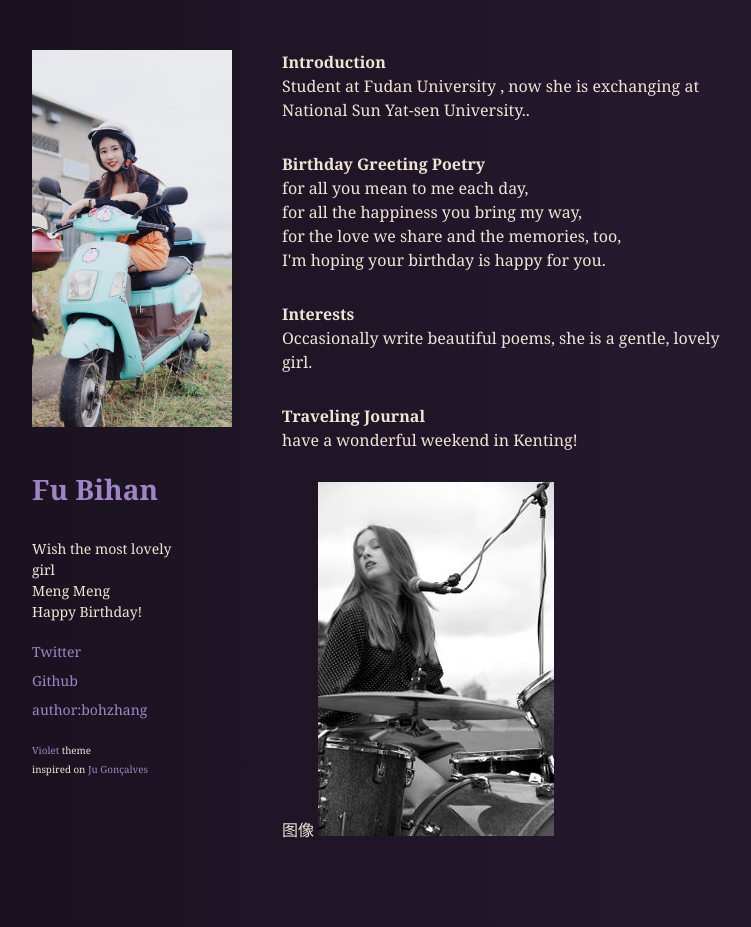
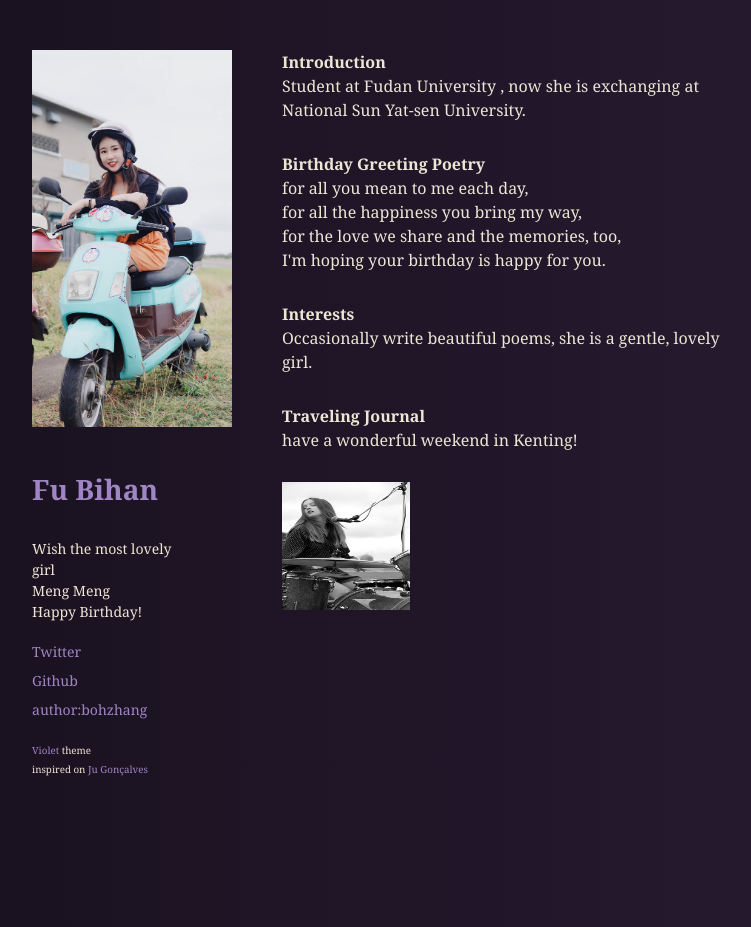
Before and after one commit to Spbohai/ddbohai.github.io, a Jekyll site: the page built from index.html, in a window 1280 px wide. Shown: the whole page, without its empty margins (68-819 px from the left). Built offline with Jekyll 4.4.1, drawn with Linux system fonts in a browser that asks for light colours.

Commit message:
Update index.html

```diff
--- a/index.html
+++ b/index.html
@@ -32,7 +32,7 @@ title: Home
 <section class="content">
   <p>
     <strong>Introduction</strong></br>
-    Student at Fudan University , now she is exchanging at National Sun Yat-sen University.</a>.
+    Student at Fudan University , now she is exchanging at National Sun Yat-sen University.</a>
   </p>
 
   <p>
@@ -51,5 +51,5 @@ title: Home
   <p>
     <strong>Traveling Journal</strong></br>
     have a wonderful weekend in Kenting!<br/>
-   <p>图像 <img src="./assets/images/picture.jpg"</p>
+   <p> <img src="./assets/images/picture.jpg" width="128" height="128"</p>
 </section>
```
